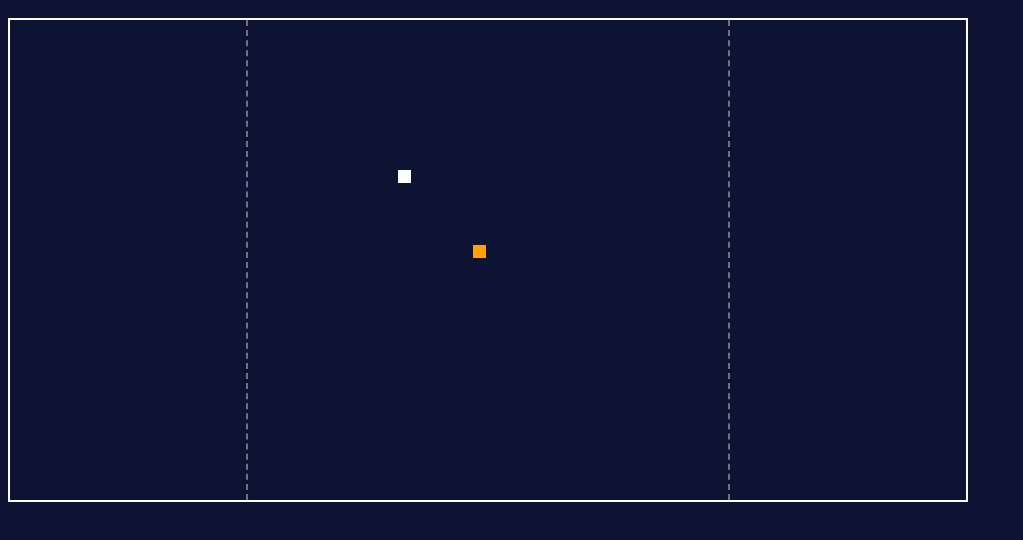
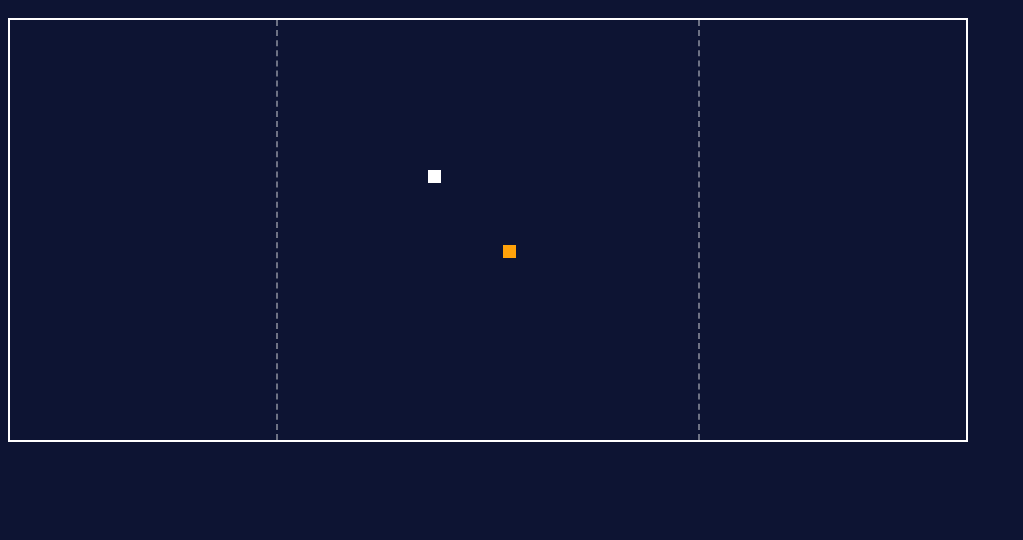
Before and after one commit to baukeposthuma/snake-game, a plain HTML site: page index.html in a window 1280 px wide. Shown: the part 128-668 px from the top of the page, without its empty margins (0-1023 px from the left). Drawn offline with Linux system fonts and the light colour scheme.

Commit message:
changed canvas size

```diff
--- a/app.js
+++ b/app.js
@@ -7,7 +7,7 @@ window.onload = function() {
 
 playerX = playerY = 10;
 gridSize = 15
-tileCount = 32;
+tileCount = 28;
 foodX = foodY = 15;
 xVelocity = yVelocity = 0;
 trail = [];
--- a/index.html
+++ b/index.html
@@ -15,7 +15,7 @@
         </div>
         <div class="playground-wrapper">
             <div class="playground">
-                <canvas id="snake" width="480" height="480"></canvas>
+                <canvas id="snake" width="420" height="420"></canvas>
                 <script src="app.js"></script>
             </div>
         </div>
--- a/style.css
+++ b/style.css
@@ -17,7 +17,7 @@ body {
 .playground {
     border-left: 2px dashed rgba(255,255,255,.4);
     border-right: 2px dashed rgba(255,255,255,.4);
-    height: 480px;
-    width: 480px;
+    height: 420px;
+    width: 420px;
     margin: 0 auto;
 }
```
